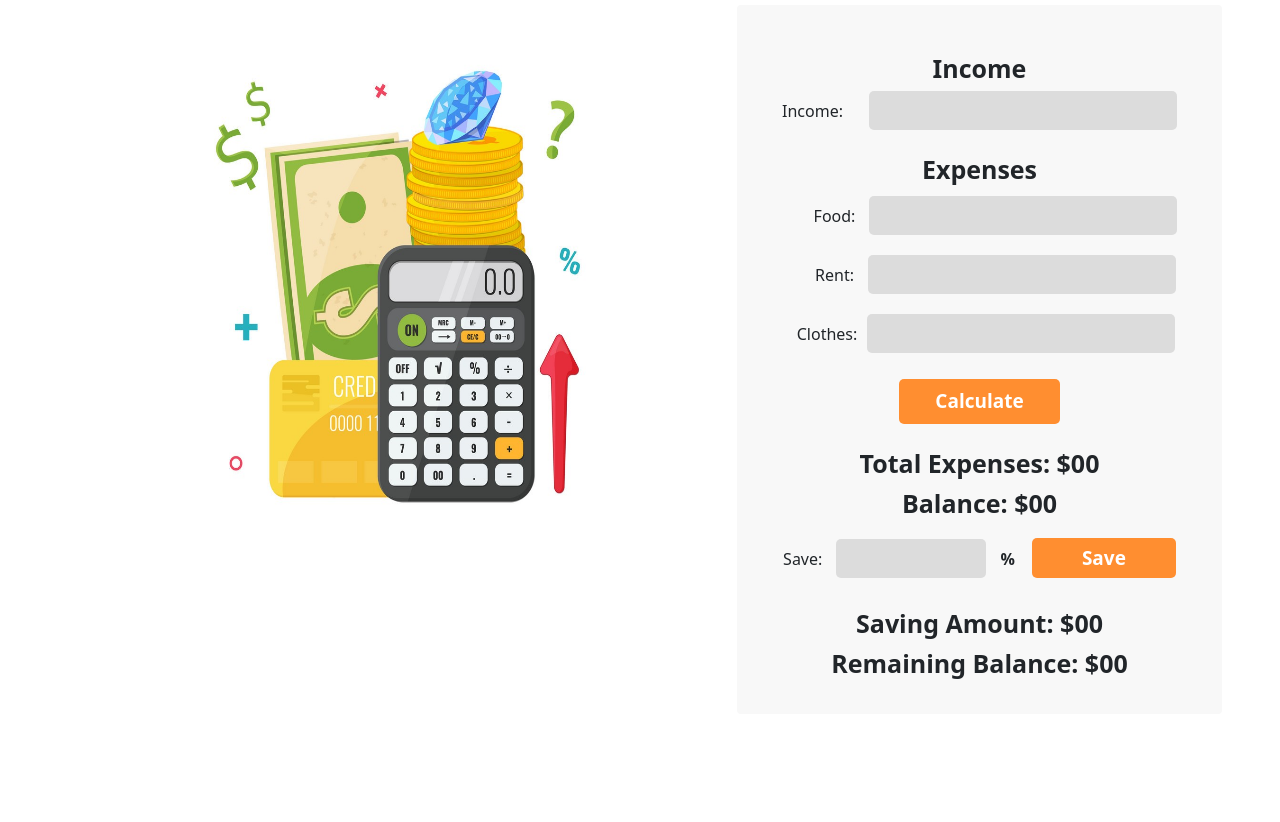
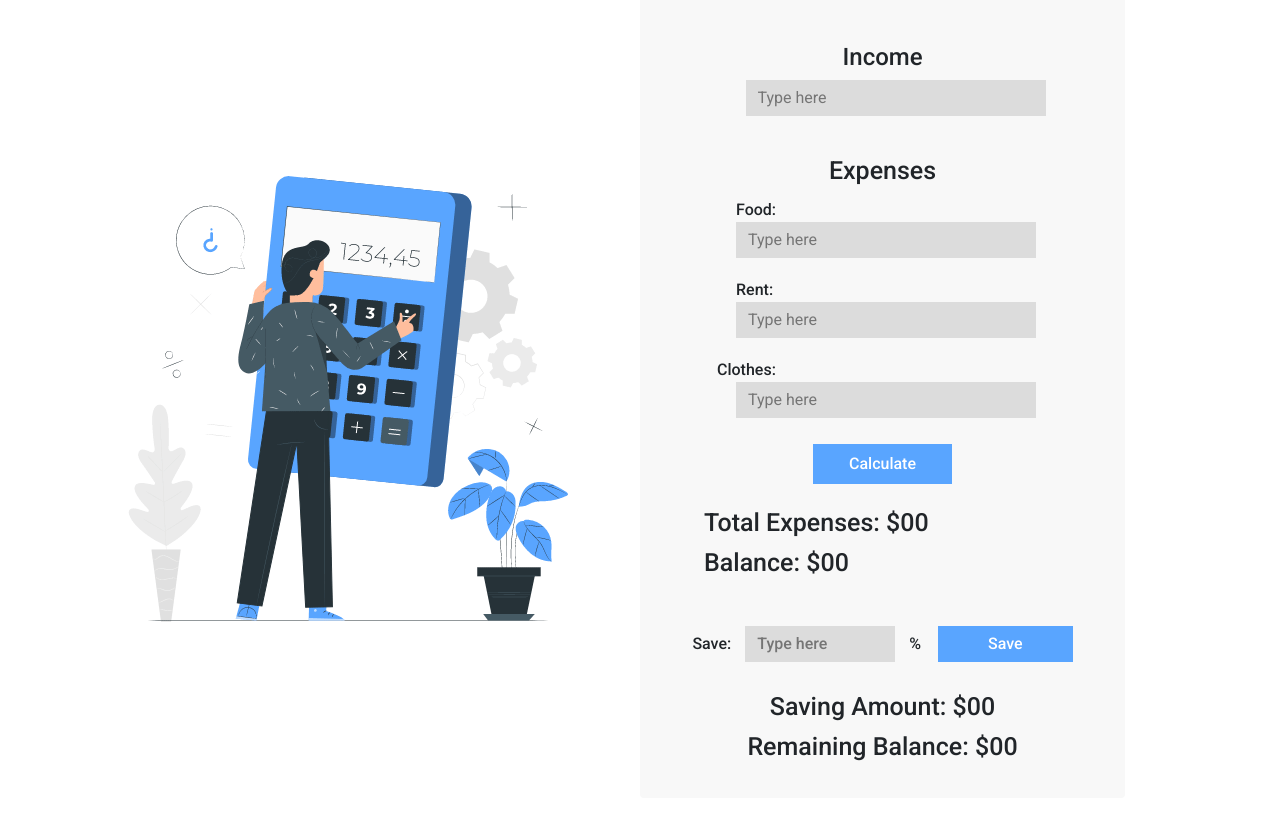
Before and after one commit to azimuddin2/monthly-money-calculator, a plain HTML site: page index.html in a window 1280 px wide. Shown: the part 115-937 px from the top of the page. Before the commit the page ends 829 px from the top, so only its background shows below. Drawn offline with nearby package versions, Linux system fonts and the light colour scheme.

Commit message:
updated html and css file

```diff
--- a/index.html
+++ b/index.html
@@ -17,35 +17,48 @@
 <body>
   <header class="container">
     <div class="title">
-      <h1 class="text-center mt-5">Monthly Expenses Calculator</h1>
+      <h1 class="text-center mt-5">Monthly Expenses <span class="calculator">Calculator</span></h1>
     </div>
   </header>
   <main>
     <section class="container my-4">
-      <div>
-        <div class="row g-5" style="height: 650px;">
-          <div class="col-lg-7 col-sm-12 text-center">
-            <img src="images/calculator-with-money-1.jpg" class="img-fluid mx-auto rounded-start h-75 w-75 " alt="...">
+      <div class="row g-5">
+        <div class="col-lg-6 col-sm-12 d-flex align-items-center">
+          <img src="images/calculator.gif" class="img-fluid mx-auto" alt="...">
         </div>
         <div class="col-lg-5 col-sm-12 bg-info-color rounded">
-            <div class="card-body pt-5 text-center">
-              <h3 class="income-title">Income</h3>
-              <span class="income-details">Income:</span><input id="income-input" type="text">
-              <h3 class="expenses-title">Expenses</h3>
+          <div class="card-body pt-5">
+            <div class="text-center">
+              <h3 class="income-title text-center">Income</h3>
+              <input id="income-input" type="number" placeholder="Type here" required>
+            </div>
+            <div class="my-3 p-4">
+              <h3 class="expenses-title text-center">Expenses</h3>
               <ul class="expenses-info">
-                <li><span class="details">Food:</span><input id="food-input" type="text"></li>
-                <li><span class="details">Rent:</span><input id="rent-input" type="text"></li>
-                <li> <span class="clothes-details">Clothes:</span><input id="clothes-input" type="text"></li>
+                <li>
+                  <span class="details">Food:</span>
+                  <input id="food-input" type="number" placeholder="Type here" required>
+                </li>
+                <li>
+                  <span class="details">Rent:</span>
+                  <input id="rent-input" type="number" placeholder="Type here" required>
+                </li>
+                <li>
+                  <span class="clothes-details">Clothes:</span>
+                  <input id="clothes-input" type="number" placeholder="Type here" required>
+                </li>
               </ul>
+              <div class="text-center">
                 <button id="calculate-button">Calculate</button>
-              <div>
+              </div>
               <h3 id="expenses-title">Total Expenses: $<span id="expenses-amount">00</span></h3>
               <h3 id="balance-title">Balance: $<span id="total-balance">00</span></h3>
-                <span id="save-title">Save:</span><input id="save-input" type="text">
+            </div>
+            <div class="text-center">
+              <span id="save-title">Save:</span><input id="save-input" type="text" placeholder="Type here">
               <span id="modulus">%</span><button id="save-button">Save</button>
               <h3 id="saving-title">Saving Amount: $<span id="saving-amount">00</span></h3>
               <h3 id="remaining-title">Remaining Balance: $<span id="remaining-balance">00</span></h3>
-              </div>
             </div>
           </div>
         </div>
--- a/style.css
+++ b/style.css
@@ -1,6 +1,17 @@
+@import url('https://fonts.googleapis.com/css2?family=Roboto:ital,wght@0,100;0,300;0,400;0,500;0,700;0,900;1,100;1,300;1,400;1,500;1,700;1,900&display=swap');
+
+body {
+    font-family: "Roboto", sans-serif;
+}
+
 .title h1 {
-    font-weight: 700;
-    color: #ff8e30;
+    font-weight: 500;
+    color: #383535;
+    font-size: 32px;
+}
+
+.calculator{
+    color: #59a5ff;
 }
 
 .bg-info-color {
@@ -13,8 +24,8 @@ ul.expenses-info li {
 }
 
 h3.income-title {
-    font-size: 25px;
-    font-weight: 700;
+    font-size: 24px;
+    font-weight: 500;
     margin-bottom: 8px;
 }
 
@@ -38,58 +49,57 @@ span.income-details {
 
 h3.expenses-title {
     font-size: 25px;
-    font-weight: 700;
+    font-weight: 500;
     margin-bottom: 2px;
-    margin-top: 24px;
 }
 
 input#income-input {
     background-color: #dcdcdc;
     border: none;
-    padding: 6px 18px;
-    font-weight: 600;
-    font-size: 18px;
-    border-radius: 5px;
+    padding: 6px 12px;
+    font-weight: 400;
+    font-size: 16px;
     margin-left: 26px;
+    width: 300px;
 }
 
 input#food-input {
     background-color: #dcdcdc;
     border: none;
-    padding: 6px 18px;
-    font-weight: 600;
-    font-size: 18px;
-    border-radius: 5px;
+    padding: 6px 12px;
+    font-weight: 400;
+    font-size: 16px;
+    width: 300px;
 }
 
 input#rent-input {
     background-color: #dcdcdc;
     border: none;
-    padding: 6px 18px;
-    font-weight: 600;
-    font-size: 18px;
-    border-radius: 5px;
+    padding: 6px 12px;
+    font-weight: 400;
+    font-size: 16px;
+    width: 300px;
 }
 
 input#clothes-input {
     background-color: #dcdcdc;
     border: none;
-    padding: 6px 18px;
-    font-weight: 600;
-    font-size: 18px;
-    border-radius: 5px;
+    padding: 6px 12px;
+    font-weight: 400;
+    font-size: 16px;
     margin-right: 0px;
+    width: 300px;
 }
 
 button#calculate-button {
     border: none;
-    background-color: #ff8e30;
+    background-color: #59a5ff;
     padding: 8px 36px;
-    font-size: 19px;
+    font-size: 16px;
     color: #fff;
-    font-weight: 600;
-    border-radius: 5px;
+    font-weight: 500;
     text-transform: capitalize;
+    text-align: center;
 }
 
 button#calculate-button:hover {
@@ -100,25 +110,24 @@ button#calculate-button:hover {
 
 h3#expenses-title {
     font-size: 25px;
-    font-weight: 700;
+    font-weight: 500;
     margin-bottom: 2px;
     margin-top: 24px;
 }
 
 h3#balance-title {
     font-size: 25px;
-    font-weight: 700;
-    margin-bottom: 20px;
+    font-weight: 500;
+    /* margin-bottom: 20px; */
     margin-top: 10px;
 }
 
 input#save-input {
     background-color: #dcdcdc;
     border: none;
-    padding: 6px 18px;
-    font-weight: 600;
-    font-size: 18px;
-    border-radius: 5px;
+    padding: 6px 12px;
+    font-weight: 500;
+    font-size: 16px;
     width: 150px;
     margin-bottom: 20px;
 }
@@ -131,12 +140,11 @@ span#save-title {
 
 button#save-button {
     border: none;
-    background-color: #ff8e30;
+    background-color: #59a5ff;
     padding: 6px 50px;
-    font-size: 19px;
+    font-size: 16px;
     color: #fff;
-    font-weight: 600;
-    border-radius: 5px;
+    font-weight: 500;
     text-transform: capitalize;
     margin-left: 12px;
 }
@@ -150,18 +158,18 @@ button#save-button:hover {
 span#modulus {
     margin-left: 10px;
     margin-right: 5px;
-    font-weight: 700;
+    font-weight: 500;
 }
 
 h3#saving-title {
     font-size: 25px;
-    font-weight: 700;
+    font-weight: 500;
     margin-top: 10px;
 }
 
 h3#remaining-title {
     font-size: 25px;
-    font-weight: 700;
+    font-weight: 500;
     margin-bottom: 20px;
     margin-top: 10px;
 }
```
Also changed, not shown: images/calculator.gif (added). Lines whose indentation alone changed are shown as unchanged.
